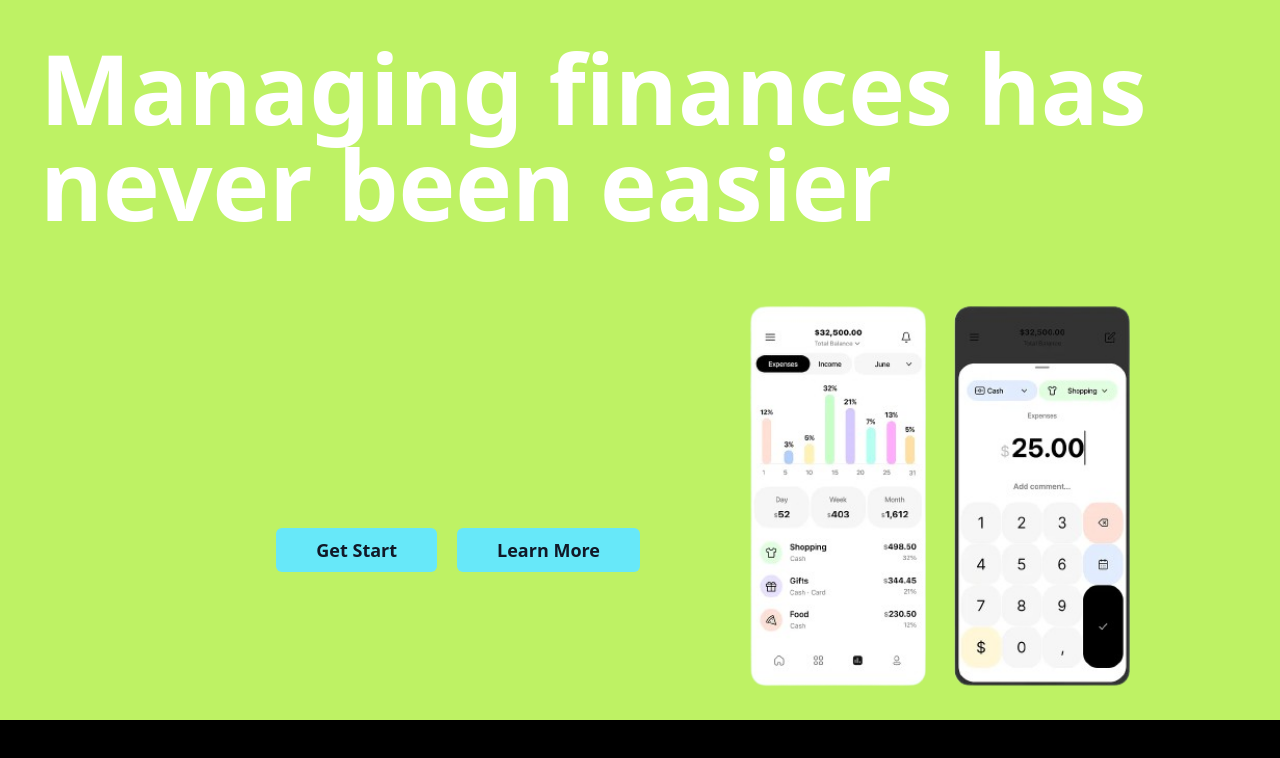
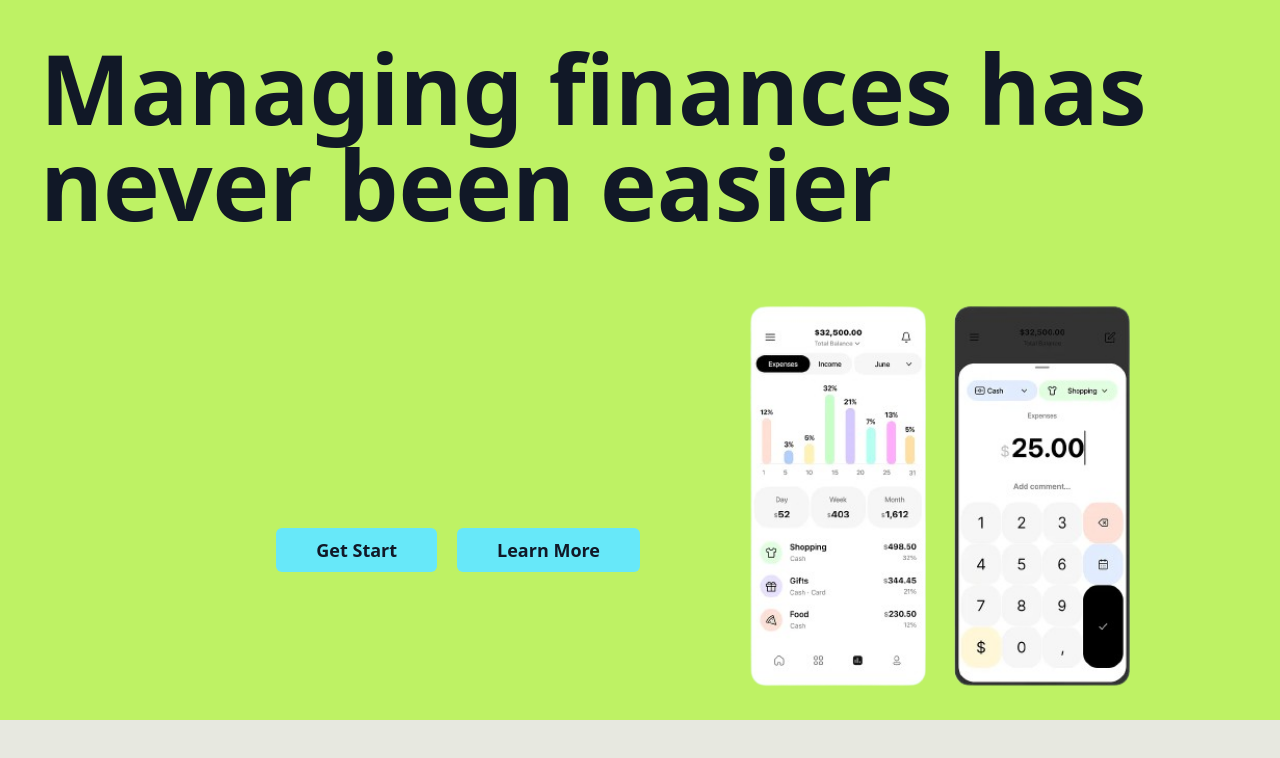
Before and after one commit to foisal404/Cashflow-client, a Next.js app: page / in a window 1280 px wide. Shown: the top 758 px of the page. Built offline with nearby package versions, Linux system fonts and the light colour scheme.

Commit message:
feat: layout ui update

```diff
--- a/src/app/layout.tsx
+++ b/src/app/layout.tsx
@@ -27,7 +27,9 @@ export default function RootLayout({
       <body
         className={`${geistSans.variable} ${geistMono.variable} antialiased`}
       >
-        <div className="text-white bg-black min-h-screen">{children}</div>
+        <div className="text-gray-900 bg-[#E7E8E0] min-h-screen overflow-y-hidden">
+          {children}
+        </div>
       </body>
     </html>
   );
```
